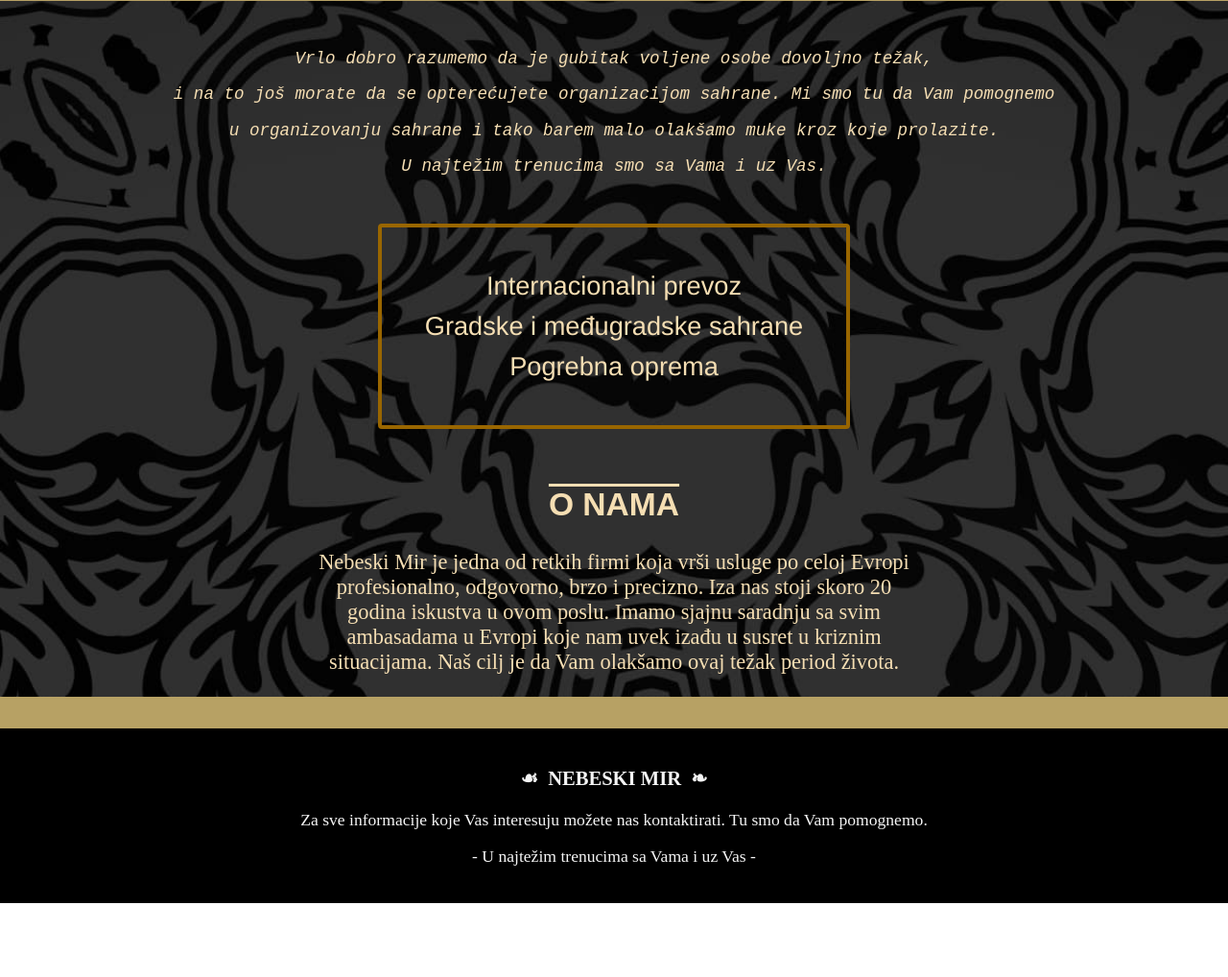
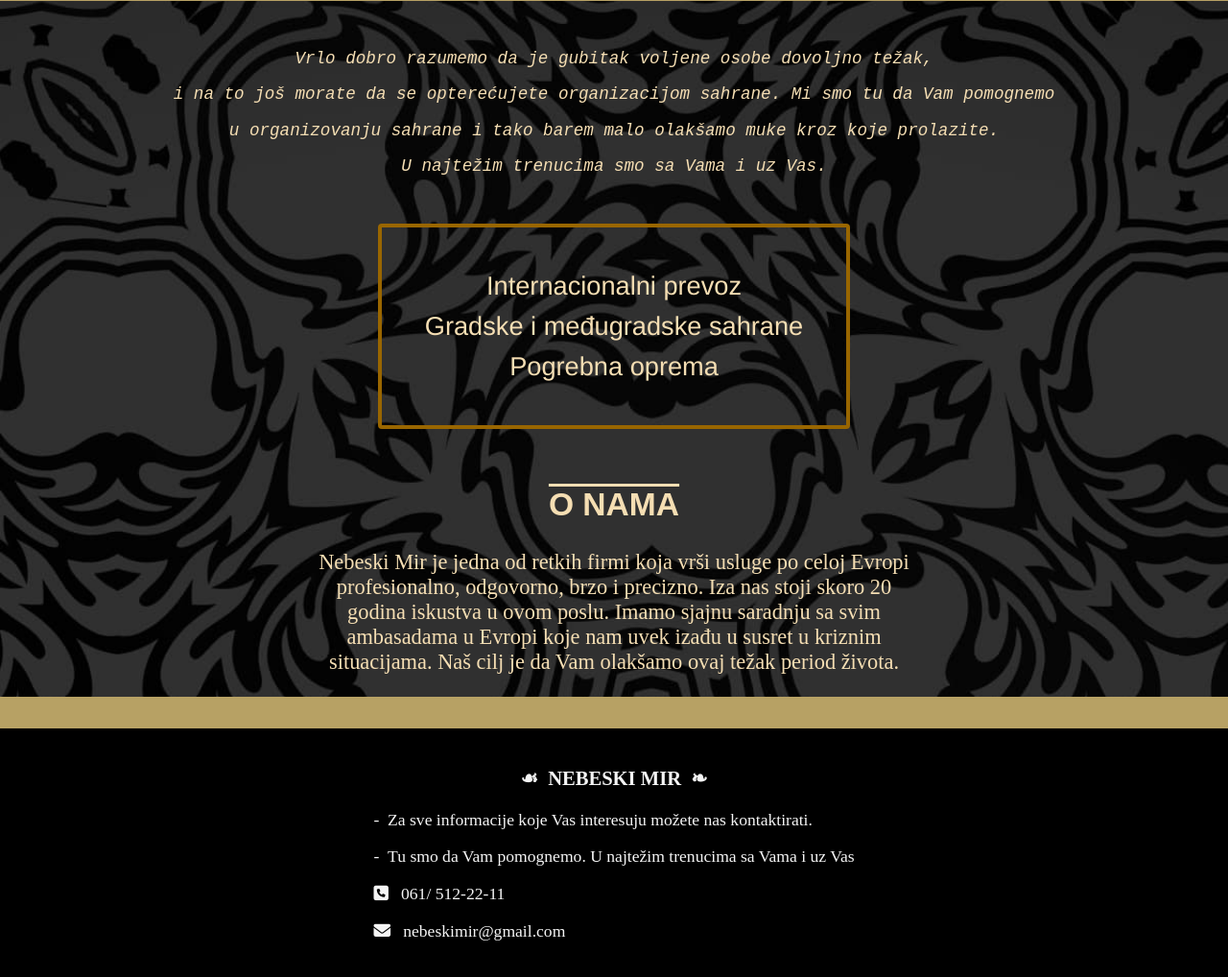
Before and after one commit to dirtyOldTown/nikola, a plain HTML site: page index.html in a window 1280 px wide. Shown: the part 598-1616 px from the top of the page at 96% size. Before the commit the page ends 1539 px from the top, so only its background shows below. Drawn offline with Linux system fonts and the light colour scheme.

Commit message:
update footer

```diff
--- a/index.html
+++ b/index.html
@@ -5,8 +5,9 @@
   <title>Nebeski Mir</title>
   <meta name="author" content="Nikola Vučenović">
   <meta name="viewport" content="width=device-width, initial-scale=1.0">
- <link rel="stylesheet" href="nebeski-mir.css">
- <script src="index.js" defer></script>
+  <script src="https://kit.fontawesome.com/68977216dc.js" crossorigin="anonymous" async></script>
+  <link rel="stylesheet" href="nebeski-mir.css">
+  <script src="index.js" defer></script>
 </head>
 
 <body>
@@ -51,8 +52,12 @@
   </section>
   <footer>
     <h3>&#9753;&nbsp; NEBESKI MIR &nbsp;&#10087;</h3>
-    <p>Za sve informacije koje Vas interesuju možete nas kontaktirati. Tu smo da Vam pomognemo.</p>
-    <p>- U najtežim trenucima sa Vama i uz Vas -</p>
+    <div class="footer-blok">
+      <p>- &nbsp;Za sve informacije koje Vas interesuju možete nas kontaktirati.</p>
+      <p>- &nbsp;Tu smo da Vam pomognemo. U najtežim trenucima sa Vama i uz Vas</p>
+      <p><span class="fa-solid fa-square-phone"></span>&nbsp;&nbsp; <a href="tel:+381615122211"> 061/ 512-22-11</a></p>
+      <p><span class="fa-solid fa-envelope"></span>&nbsp;&nbsp; <a href="mailto:pogrebnonebeskimir@gmail.com"> nebeskimir@gmail.com</a></p>
+  </div>
   </footer>
 </body>
 </html>
--- a/nebeski-mir.css
+++ b/nebeski-mir.css
@@ -108,3 +108,7 @@
 footer p {
   margin-top: 0;
 }
+.footer-blok p a {
+  text-decoration: none;
+  color: whitesmoke
+}
```
